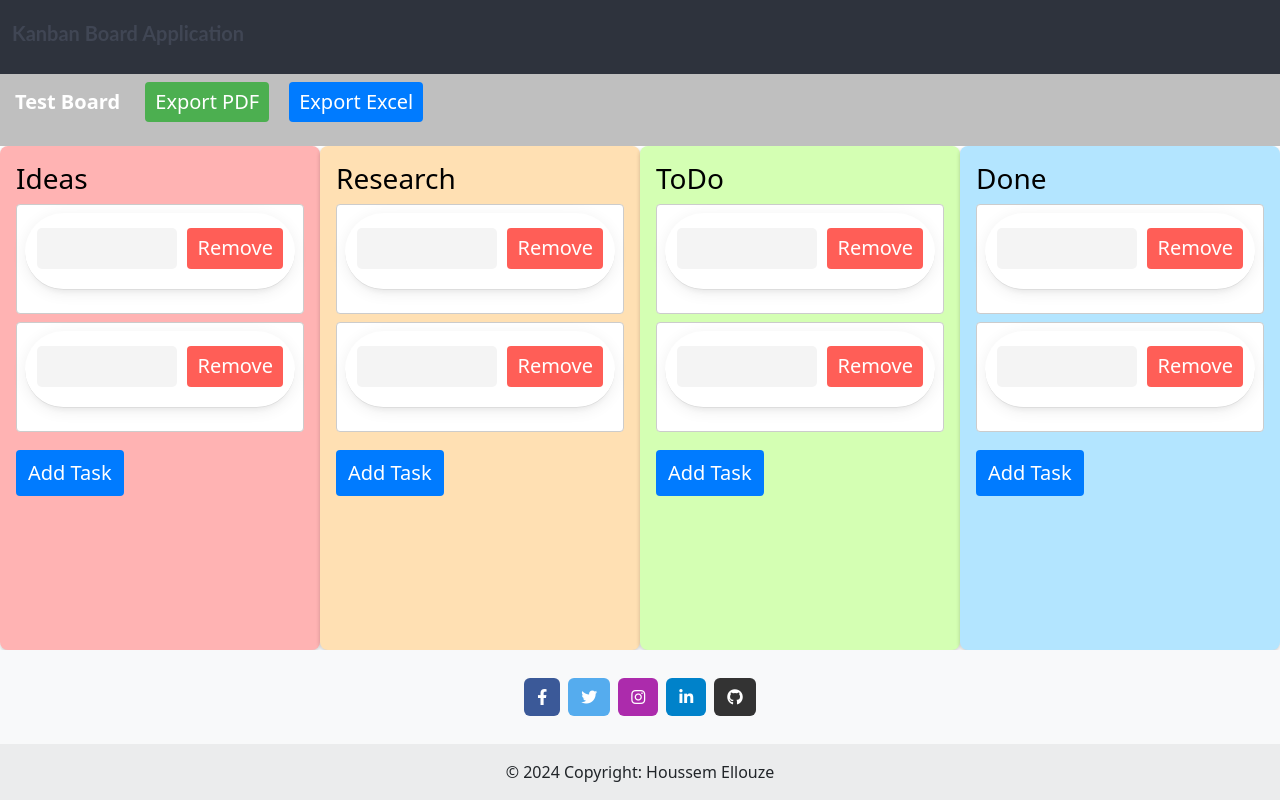
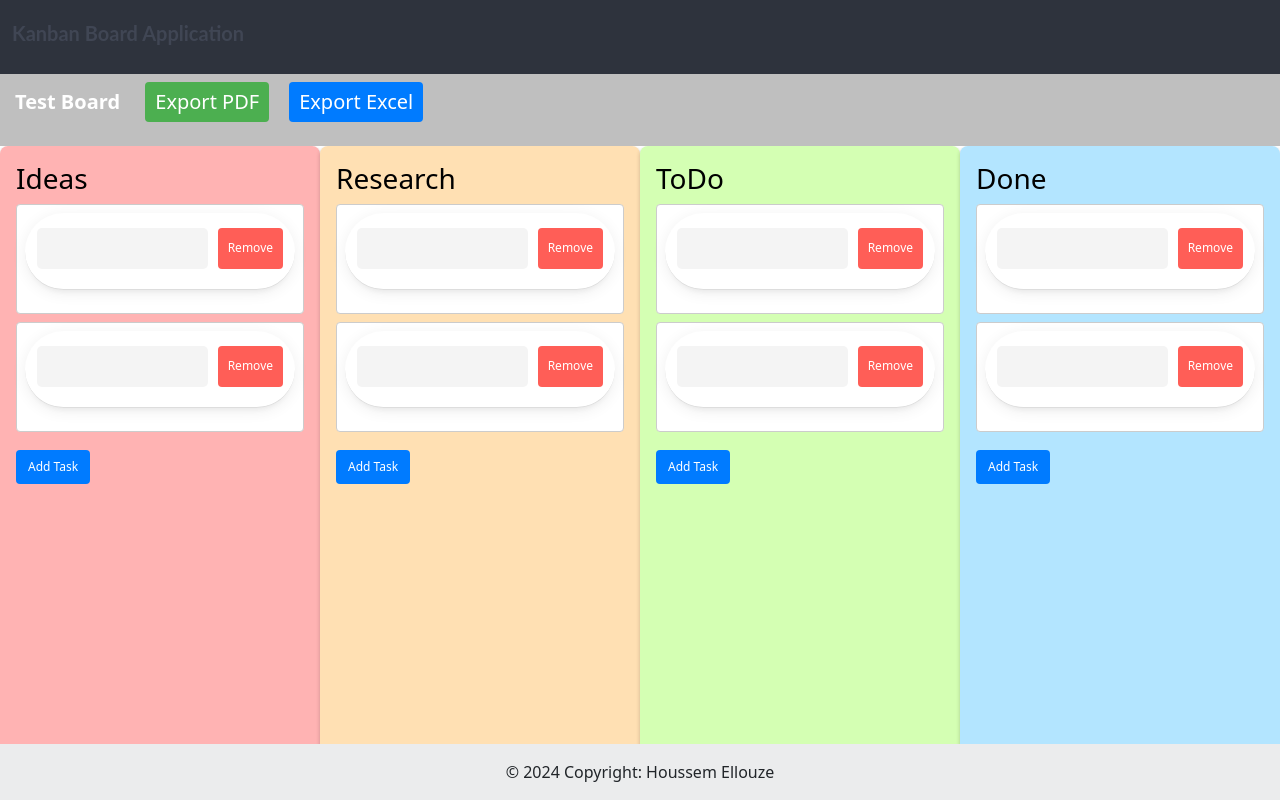
Before and after one commit to Houssem-Ellouze/KanbanMethodFullStack, an Angular app: page / in a window 1280 px wide. Built offline with nearby package versions, Linux system fonts and the light colour scheme; a web font is replaced by a local one.

Commit message:
Update a Footer

```diff
--- a/src/app/pages/main-view/main-view.component.html
+++ b/src/app/pages/main-view/main-view.component.html
@@ -39,7 +39,7 @@
           [ngStyle]="{
             'background-color': getColumnColor(i),
             'color': getTitleColor(i),
-            'font-size': '20px'
+            'font-size': '12px'
           }"
         >
           <!-- Column Title -->
@@ -62,63 +62,6 @@
 
   <footer class="bg-body-tertiary text-center">
     <!-- Grid container -->
-    <div class="container p-4 pb-0">
-      <!-- Section: Social media -->
-      <section class="mb-4">
-        <!-- Facebook -->
-        <a
-          data-mdb-ripple-init
-          class="btn text-white btn-floating m-1"
-          style="background-color: #3b5998;"
-          href="https://www.facebook.com/profile.php?id=100090082430281"
-          role="button"
-        ><i class="fab fa-facebook-f"></i
-        ></a>
-
-        <!-- Twitter -->
-        <a
-          data-mdb-ripple-init
-          class="btn text-white btn-floating m-1"
-          style="background-color: #55acee;"
-          href="https://x.com/davidgokhs_FK8T"
-          role="button"
-        ><i class="fab fa-twitter"></i
-        ></a>
-
-
-
-        <!-- Instagram -->
-        <a
-          data-mdb-ripple-init
-          class="btn text-white btn-floating m-1"
-          style="background-color: #ac2bac;"
-          href="https://www.instagram.com/houssemellouze12/"
-          role="button"
-        ><i class="fab fa-instagram"></i
-        ></a>
-
-        <!-- Linkedin -->
-        <a
-          data-mdb-ripple-init
-          class="btn text-white btn-floating m-1"
-          style="background-color: #0082ca;"
-          href="https://www.linkedin.com/in/houssem-ellouze-b51b0b211/"
-          role="button"
-        ><i class="fab fa-linkedin-in"></i
-        ></a>
-        <!-- Github -->
-        <a
-          data-mdb-ripple-init
-          class="btn text-white btn-floating m-1"
-          style="background-color: #333333;"
-          href="https://github.com/Houssem-Ellouze"
-          role="button"
-        ><i class="fab fa-github"></i
-        ></a>
-      </section>
-      <!-- Section: Social media -->
-    </div>
-    <!-- Grid container -->
 
     <!-- Copyright -->
     <div class="text-center p-3" style="background-color: rgba(0, 0, 0, 0.05);">
--- a/src/app/pages/main-view/main-view.component.scss
+++ b/src/app/pages/main-view/main-view.component.scss
@@ -56,15 +56,13 @@
           margin-bottom: 20px;
           color: #e20606;
         }
-
-
       }
     }
   }
 }
 .task-container{
   flex-grow: 1;
-  margin: 10px auto;
+  margin: 5px auto;
 }
 .task{
   display: flex;
@@ -202,3 +200,8 @@ input:focus {
 .export-excel-btn:hover {
   background-color: #0056b3;
 }
+.board-columns{
+  display: flex;
+  width: 10%;
+  height: 150%;
+}
```
